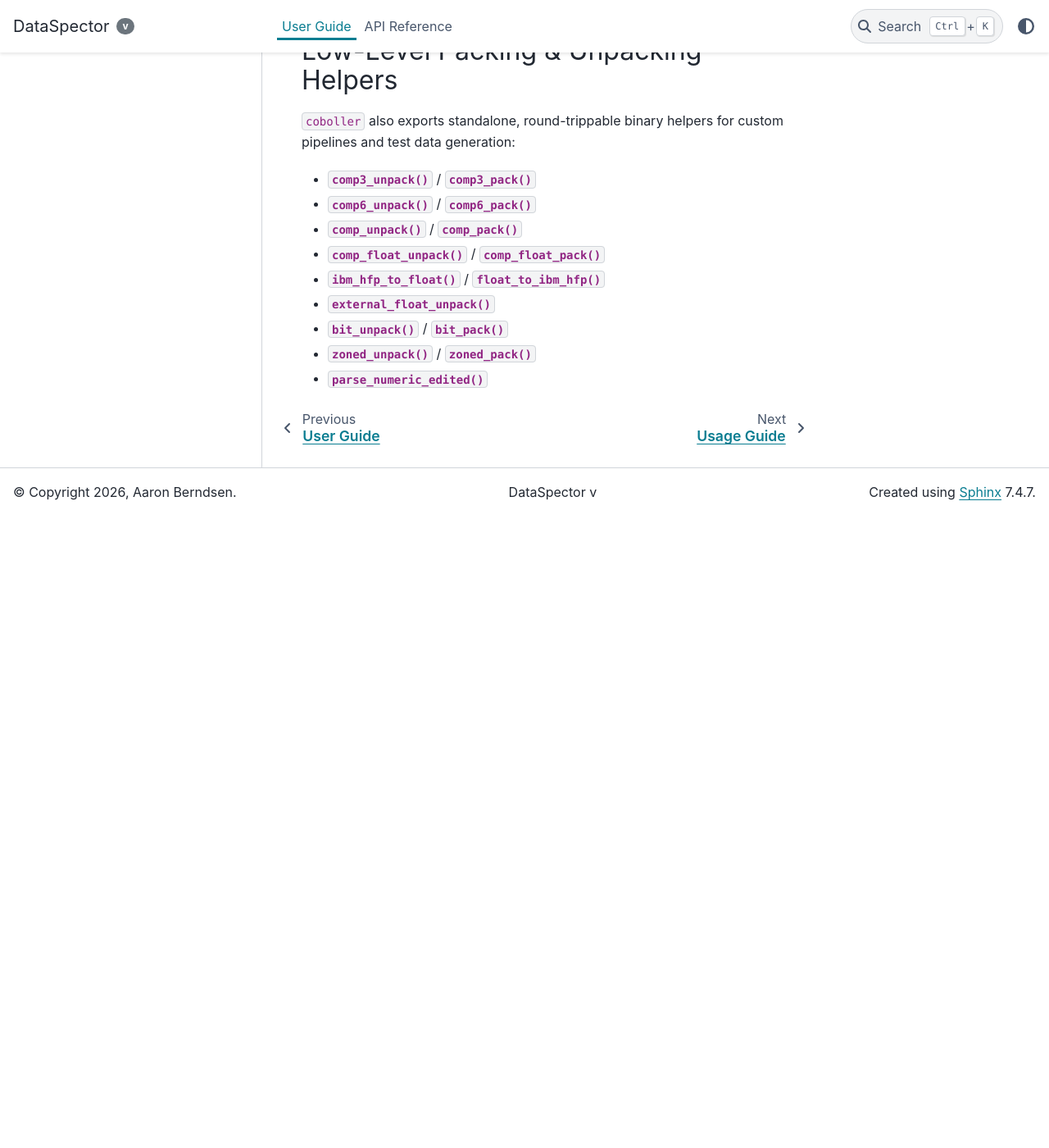
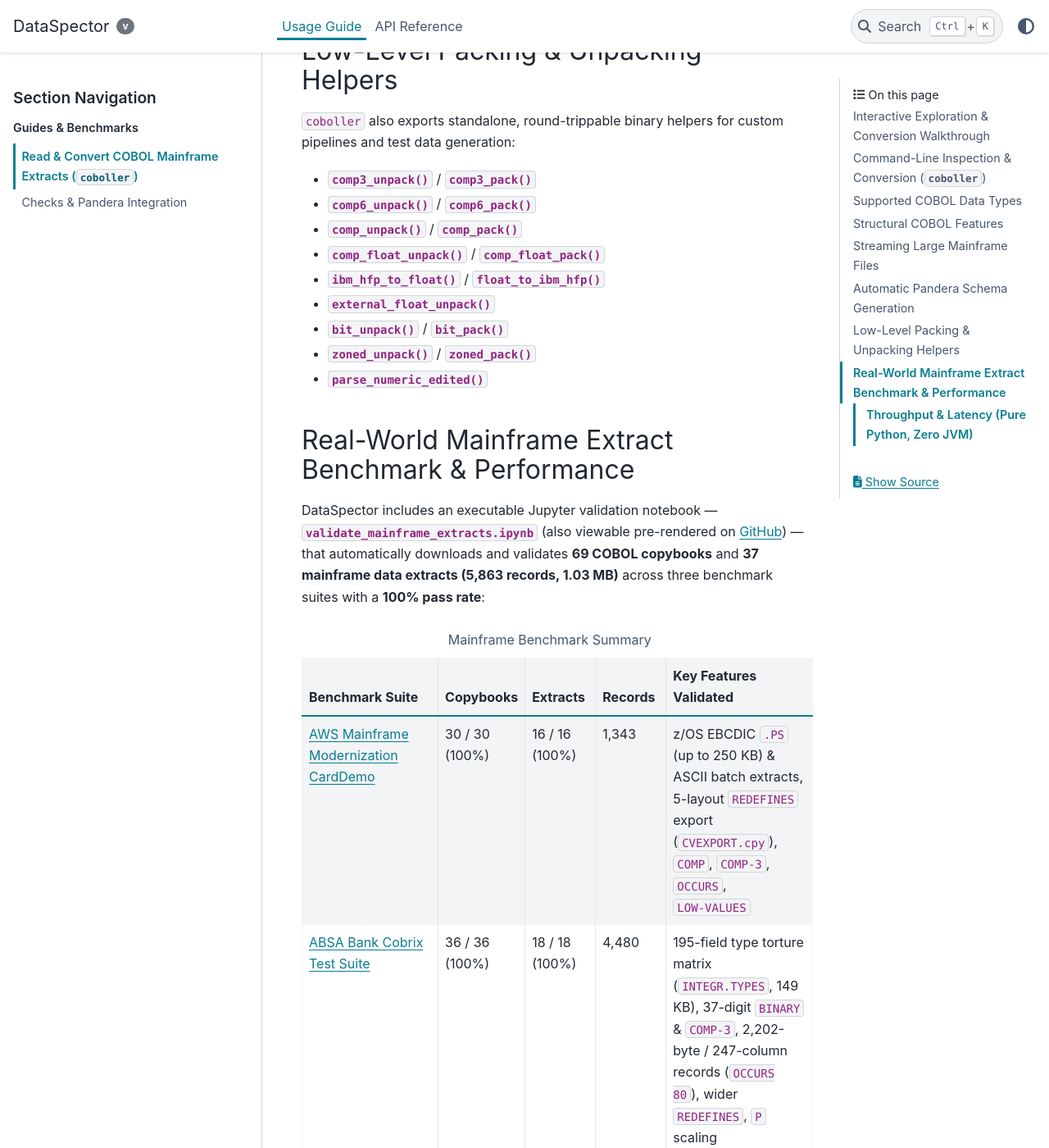
Before and after one commit to aberndsen/dataspector, a Sphinx documentation site: the page built from docs/source/coboller_guide.rst, in a window 1280 px wide and 1400 px high, scrolled down 6122 px. Shown: the whole window at 82% size. Built offline with Sphinx 7.4.7 and the PyData theme 0.15.4, drawn with Linux system fonts in a browser that asks for light colours; the version number could not be read and is left out; before the commit the page ends 6752 px from its top, so only the background shows below that; some of the changed text lies outside the part shown.

Commit message:
Add notebook executive summary & throughput benchmark, link in Sphinx docs, and promote Usage Guide to top-level

```diff
--- a/docs/source/coboller_guide.rst
+++ b/docs/source/coboller_guide.rst
@@ -305,3 +305,57 @@ pipelines and test data generation:
 * :func:`~dataspector.coboller.codecs.bit_unpack` / :func:`~dataspector.coboller.codecs.bit_pack`
 * :func:`~dataspector.coboller.codecs.zoned_unpack` / :func:`~dataspector.coboller.codecs.zoned_pack`
 * :func:`~dataspector.coboller.codecs.parse_numeric_edited`
+
+Real-World Mainframe Extract Benchmark & Performance
+----------------------------------------------------
+
+DataSpector includes an executable Jupyter validation notebook —
+:download:`validate_mainframe_extracts.ipynb <../../notebooks/validate_mainframe_extracts.ipynb>`
+(also viewable pre-rendered on
+`GitHub <https://github.com/aberndsen/dataspector/blob/main/notebooks/validate_mainframe_extracts.ipynb>`_)
+— that automatically downloads and validates **69 COBOL copybooks** and **37
+mainframe data extracts (5,863 records, 1.03 MB)** across three benchmark suites
+with a **100% pass rate**:
+
+.. list-table:: Mainframe Benchmark Summary
+   :header-rows: 1
+   :widths: 28 14 14 14 30
+
+   * - Benchmark Suite
+     - Copybooks
+     - Extracts
+     - Records
+     - Key Features Validated
+   * - `AWS Mainframe Modernization CardDemo <https://github.com/aws-samples/aws-mainframe-modernization-carddemo>`_
+     - 30 / 30 (100%)
+     - 16 / 16 (100%)
+     - 1,343
+     - z/OS EBCDIC ``.PS`` (up to 250 KB) & ASCII batch extracts, 5-layout ``REDEFINES`` export (``CVEXPORT.cpy``), ``COMP``, ``COMP-3``, ``OCCURS``, ``LOW-VALUES``
+   * - `ABSA Bank Cobrix Test Suite <https://github.com/AbsaOSS/cobrix>`_
+     - 36 / 36 (100%)
+     - 18 / 18 (100%)
+     - 4,480
+     - 195-field type torture matrix (``INTEGR.TYPES``, 149 KB), 37-digit ``BINARY`` & ``COMP-3``, 2,202-byte / 247-column records (``OCCURS 80``), wider ``REDEFINES``, ``P`` scaling
+   * - DataSpector Built-in Suite (``tests/data/``)
+     - 3 / 3 (100%)
+     - 3 / 3 (100%)
+     - 40
+     - ``cp500`` EBCDIC, ``COMP-6``, ``COMP-X``, ``BINARY-*``, ``FLOAT-*``, IBM HFP, ``PIC U`` UTF-8, ``PIC G`` DBCS, ``PIC 1`` ``USAGE BIT``, ``DECIMAL-POINT IS COMMA``
+   * - **Total**
+     - **69 / 69 (100%)**
+     - **37 / 37 (100%)**
+     - **5,863**
+     - **Zero decoding failures across all 37 extracts**
+
+Throughput & Latency (Pure Python, Zero JVM)
+~~~~~~~~~~~~~~~~~~~~~~~~~~~~~~~~~~~~~~~~~~~~
+
+* **Copybook parsing**: all **69 copybooks** (3,465 elementary field definitions)
+  parse into flat byte-offset layouts in **~26 ms total** (**~0.38 ms / copybook**,
+  >2,500 copybooks/sec).
+* **Binary EBCDIC + COMP-3 decoding**: decodes **100,000 binary EBCDIC + COMP-3
+  transaction records (4.5 MB, 600,000 field values)** into a
+  :class:`pandas.DataFrame` in **~0.6s** (**~150,000+ records/sec**,
+  **~1,000,000 decoded fields/sec**), with constant-memory chunked streaming via
+  :meth:`~dataspector.coboller.copybook.Copybook.yield_data` and
+  :meth:`~dataspector.coboller.copybook.Copybook.convert`.
--- a/docs/source/index.rst
+++ b/docs/source/index.rst
@@ -42,13 +42,15 @@ Or directly from the command line:
    :maxdepth: 2
    :hidden:
 
-   user_guide
+   usage
    api/index
 
 Contents
 --------
 
-* :doc:`user_guide` — COBOL conversion guide, CLI/Python usage, and built-in checks reference.
+* :doc:`usage` — Installation, locating data sources, CLI/Python usage, Excel driver workbooks, and extending DataSpector.
+* :doc:`coboller_guide` — Reading COBOL copybooks, converting mainframe EBCDIC/COMP-3 extracts, and the 69-copybook / 37-extract benchmark.
+* :doc:`checks_guide` — Built-in source/record checks and Pandera schema integration.
 * :doc:`api/index` — Full API reference for ``core``, ``coboller``, ``checkers``, ``cli``, and ``settings``.
 
 Indices and tables
--- a/docs/source/usage.rst
+++ b/docs/source/usage.rst
@@ -143,3 +143,10 @@ Extend :class:`~dataspector.core.GenericData` so that its metadata properties
 (``exists``, ``columns``, ``last_modified``, ``list_of_tables``,
 ``number_of_records``) and :meth:`~dataspector.core.GenericData.yield_data`
 handle your format.
+
+.. toctree::
+   :maxdepth: 2
+   :caption: Guides & Benchmarks
+
+   coboller_guide
+   checks_guide
```
Also changed, not shown: README.md (+4 -0 lines), docs/source/user_guide.rst (deleted, +0 -12 lines), 1 other file.
